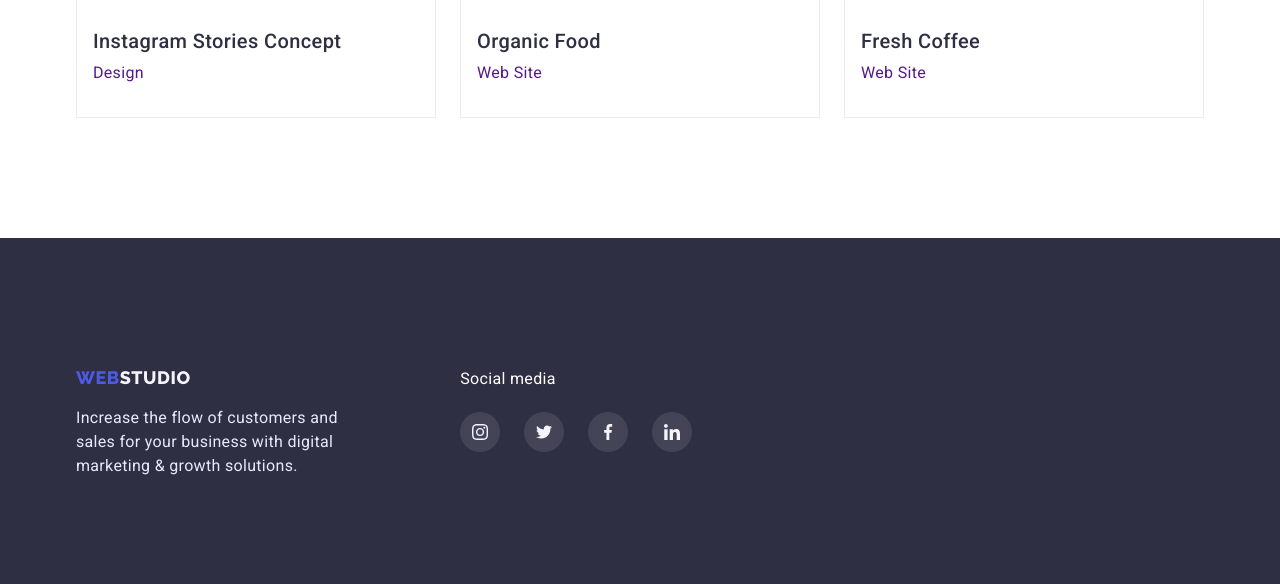
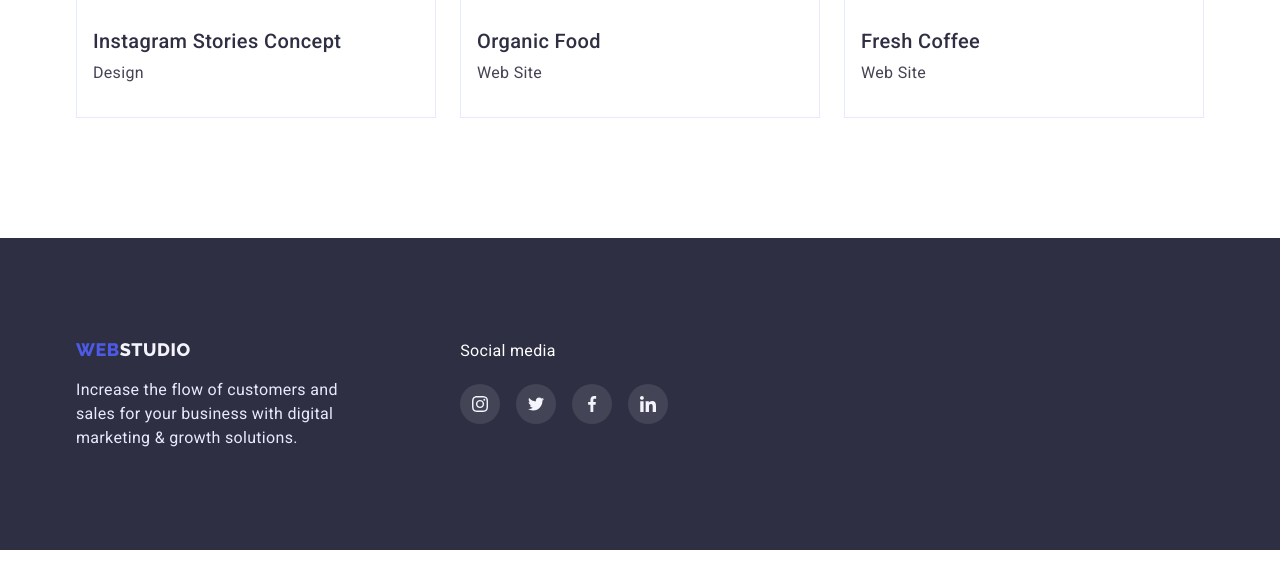
Before and after one commit to Anastasiia008/goit-markup-hw-04, a plain HTML site: page portfolio.html in a window 1280 px wide. Shown: the part 1556-2140 px from the top of the page. After the commit the page ends 2106 px from the top, so only its background shows below. Drawn offline with nearby package versions, Linux system fonts and the light colour scheme.

Commit message:
правки ментора

```diff
--- a/css/styles.css
+++ b/css/styles.css
@@ -160,6 +160,7 @@ border: none;
     line-height: 1.5;
     letter-spacing: 0.02em;
     margin-right: auto;
+    color: var(--text);
 }
 
 .subtitle {
@@ -186,7 +187,6 @@ margin-bottom: 8px;
 .team {
     background-color: var(--secondary-background-color);
     letter-spacing: 0.02em;
-    max-width: 1400px;
     margin: auto;
 }
 
@@ -229,7 +229,6 @@ margin-bottom: 8px;
     letter-spacing: 0.02em;
     padding-top: 100px;
     padding-bottom: 100px;
-    max-width: 1400px;
     margin: auto;
 }
 
@@ -250,8 +249,6 @@ margin-bottom: 8px;
 }
 
 .footer-second {
-    padding-top: 32px;
-    padding-bottom: 32px;
     text-align: center;
 
 }
@@ -272,7 +269,7 @@ margin-bottom: 8px;
 .sm-list {
     display: flex;
     justify-content: center;
-    gap: 24px;
+    gap: 16px;
 }
 
 .sm-item {
@@ -326,7 +323,6 @@ margin-bottom: 8px;
 
 .header {
 border-bottom: 1px solid #E7E9FC;
-max-width: 1400px;
 margin: auto;
 }
 
```
